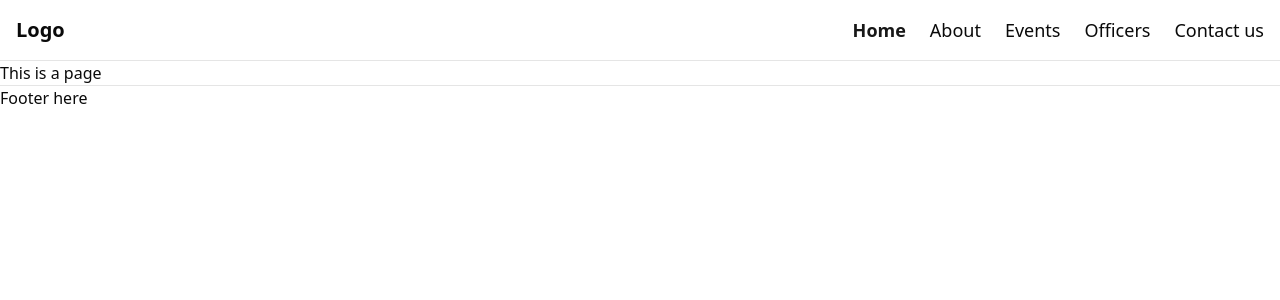
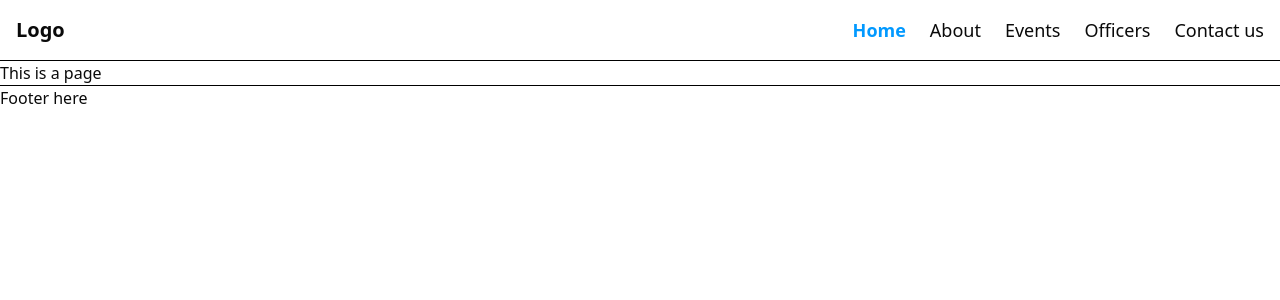
Before and after one commit to dost-start/dost-start-website, a Next.js app: page / in a window 1280 px wide. Shown: the top 300 px of the page. Built offline with nearby package versions, Linux system fonts and the light colour scheme.

Commit message:
update global styles; change font families and adjust color variables

```diff
--- a/src/app/globals.css
+++ b/src/app/globals.css
@@ -7,8 +7,10 @@
 @theme inline {
   --color-background: var(--background);
   --color-foreground: var(--foreground);
-  --font-sans: var(--font-geist-sans);
-  --font-mono: var(--font-geist-mono);
+  --font-sans: var(--font-roboto);
+  --font-mono: var(--font-roboto-mono);
+  --font-montserrat: var(--font-montserrat);
+  --font-orbitron: var(--font-orbitron);
   --color-sidebar-ring: var(--sidebar-ring);
   --color-sidebar-border: var(--sidebar-border);
   --color-sidebar-accent-foreground: var(--sidebar-accent-foreground);
@@ -52,16 +54,16 @@
   --card-foreground: oklch(0.145 0 0);
   --popover: oklch(1 0 0);
   --popover-foreground: oklch(0.145 0 0);
-  --primary: oklch(0.205 0 0);
+  --primary: oklch(0.67 0.18368 248.8066);
   --primary-foreground: oklch(0.985 0 0);
   --secondary: oklch(0.97 0 0);
   --secondary-foreground: oklch(0.205 0 0);
   --muted: oklch(0.97 0 0);
-  --muted-foreground: oklch(0.556 0 0);
-  --accent: oklch(0.97 0 0);
+  --muted-foreground: oklch(0.68 0 0);
+  --accent: oklch(0.9 0.185667 97.8573);
   --accent-foreground: oklch(0.205 0 0);
   --destructive: oklch(0.577 0.245 27.325);
-  --border: oklch(0.922 0 0);
+  --border: oklch(0 0 0);
   --input: oklch(0.922 0 0);
   --ring: oklch(0.708 0 0);
   --chart-1: oklch(0.646 0.222 41.116);
@@ -77,9 +79,20 @@
   --sidebar-accent-foreground: oklch(0.205 0 0);
   --sidebar-border: oklch(0.922 0 0);
   --sidebar-ring: oklch(0.708 0 0);
+
 }
 
-.dark {
+.start-dropshadow {
+  box-shadow: -3px 3px 0 rgba(0, 0, 0, 0.9);
+}
+
+.start-border-radius {
+  border-radius: 18px
+}
+
+
+
+/* .dark {
   --background: oklch(0.145 0 0);
   --foreground: oklch(0.985 0 0);
   --card: oklch(0.205 0 0);
@@ -111,7 +124,7 @@
   --sidebar-accent-foreground: oklch(0.985 0 0);
   --sidebar-border: oklch(1 0 0 / 10%);
   --sidebar-ring: oklch(0.556 0 0);
-}
+} */
 
 @layer base {
   * {
```
